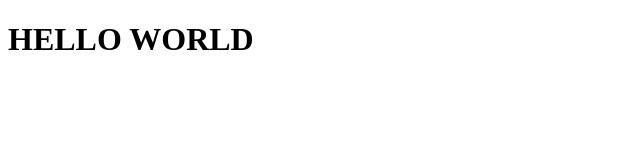
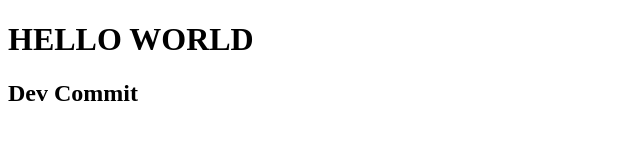
Before and after one commit to dkssundram/gitpractice, a plain HTML site: page index.html in a window 1280 px wide. Shown: the whole page, without its empty margins (0-640 px from the left). Drawn offline with Linux system fonts and the light colour scheme.

Commit message:
Adding H2

```diff
--- a/index.html
+++ b/index.html
@@ -9,5 +9,6 @@
     <h1>
         HELLO WORLD
     </h1>
+    <h2>Dev Commit</h2>
 </body>
 </html>
```
